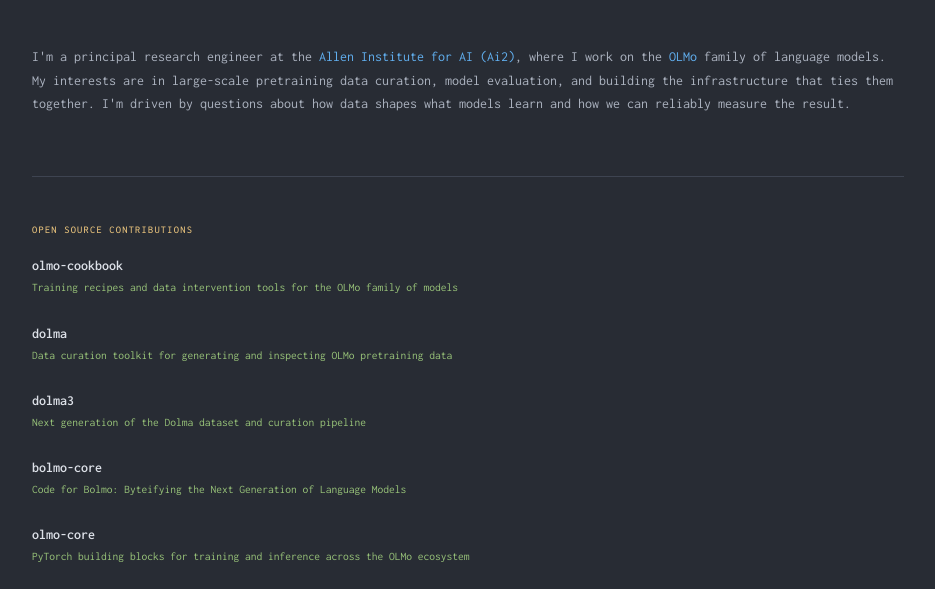
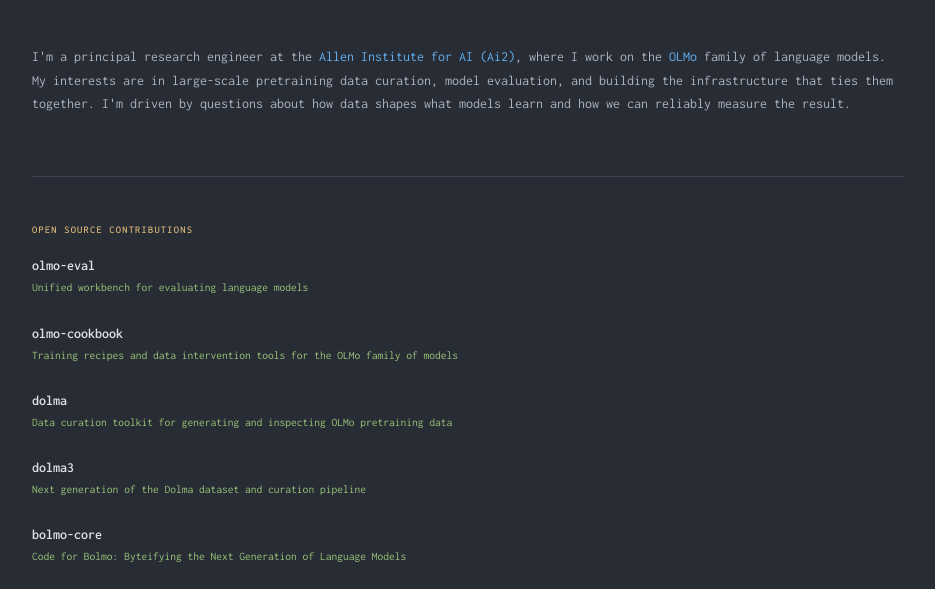
Before and after one commit to undfined/undfined.github.io, a website: page index.html in a window 1280 px wide. Shown: the part 210-799 px from the top of the page, without its empty margins (172-1107 px from the left). Drawn offline with Linux system fonts and the light colour scheme.

Commit message:
Add olmo-eval repo (#18)

```diff
--- a/index.html
+++ b/index.html
@@ -49,6 +49,11 @@
       <section>
         <h2>Open Source Contributions</h2>
         <ul class="pub-list">
+
+          <li>
+            <div class="pub-title"><a href="https://github.com/allenai/olmo-eval" target="_blank" rel="noopener noreferrer">olmo-eval</a></div>
+            <div class="pub-venue">Unified workbench for evaluating language models</div>
+          </li>
 
           <li>
             <div class="pub-title"><a href="https://github.com/allenai/olmo-cookbook" target="_blank" rel="noopener noreferrer">olmo-cookbook</a></div>
```
